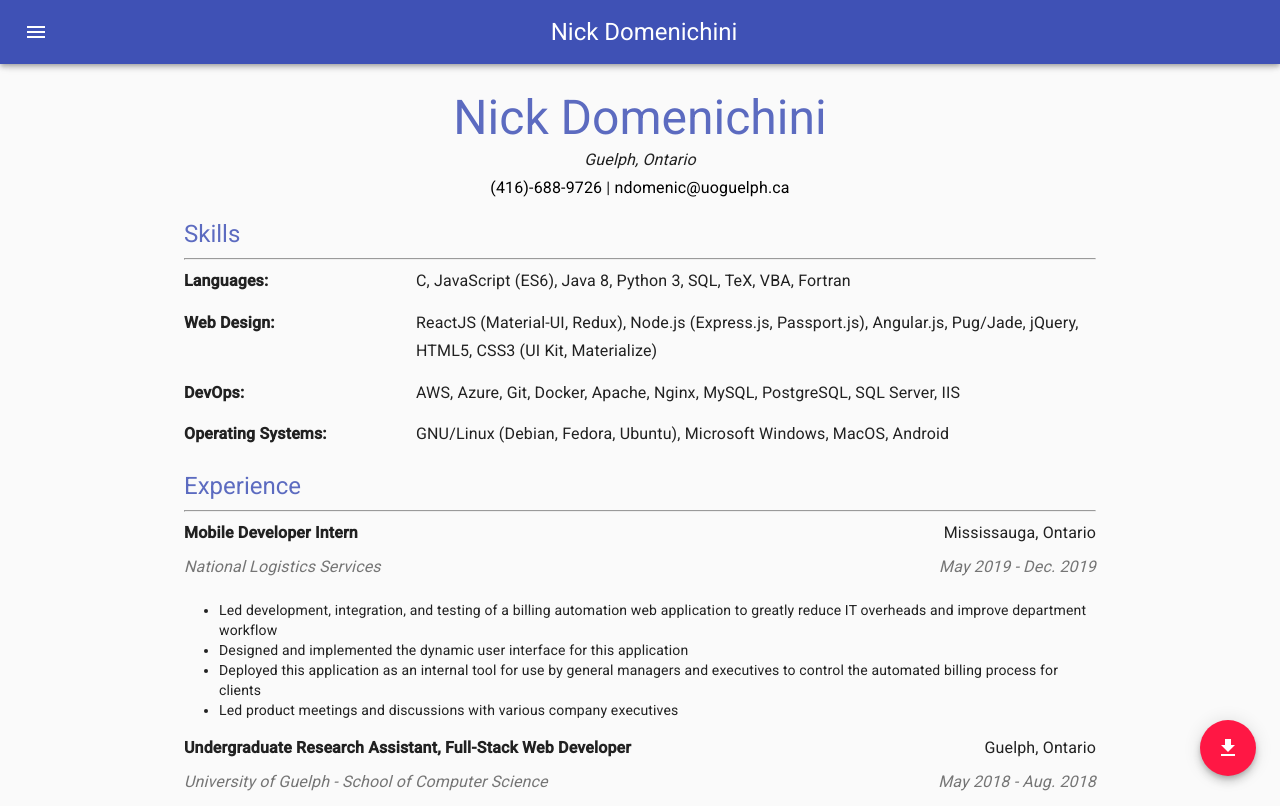
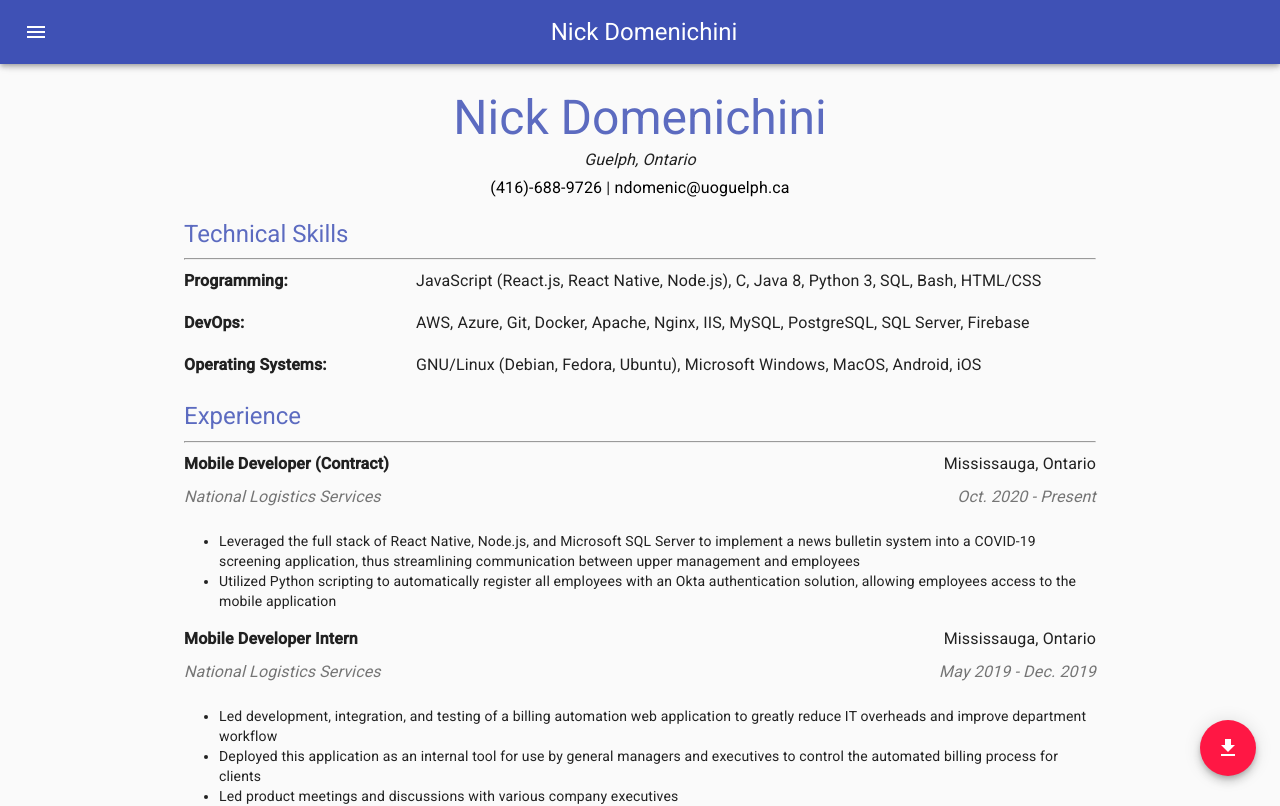
Before and after one commit to ndomenic/personal-site, a React (Create React App) app in the folder client/: page /resume in a window 1280 px wide. Shown: the top 806 px of the page. Built offline with nearby package versions, Linux system fonts and the light colour scheme.

Commit message:
Updated resume & other info

```diff
--- a/client/src/Components/Pages/ContactPage.jsx
+++ b/client/src/Components/Pages/ContactPage.jsx
@@ -16,7 +16,7 @@ const list1 = [
   {
     icon: <Icon>email</Icon>,
     primary: 'Email',
-    secondary: <a href="mailto:ndomenic@uoguelph.ca">ndomenic@uoguelph.ca</a>
+    secondary: <a href="mailto:nicholas.domenichini@gmail.com">nicholas.domenichini@gmail.com</a>
   },
   {
     icon: <Icon>code</Icon>,
--- a/client/src/Components/Pages/HomePage.jsx
+++ b/client/src/Components/Pages/HomePage.jsx
@@ -76,7 +76,7 @@ class HomePage extends React.Component {
         </div>
         <Container maxWidth="md">
           <Typography variant="h5" align="center" className={classes.heading}>
-            Hi, I'm Nick, Computer Science student and Full Stack software developer
+            Hi, I'm Nick; Full Stack software developer, dog lover, and car enthusiast.
           </Typography>
           <Grid container spacing={3}>
             {highlights.map((element) => (
--- a/client/src/Components/Pages/ResumePage.jsx
+++ b/client/src/Components/Pages/ResumePage.jsx
@@ -88,7 +88,7 @@ class ResumePage extends React.Component {
             <hr/>
             {sectionData.map((entry, index) => (
               <React.Fragment key={index}>
-                {sectionHeader === 'Skills' ? (
+                {sectionHeader === 'Technical Skills' ? (
                   <Grid container spacing={2}>
                     <Grid item xs={3}>
                       <Typography variant="subtitle1" className={classes.title} gutterBottom>
--- a/client/src/Components/Pages/resume.json
+++ b/client/src/Components/Pages/resume.json
@@ -1,23 +1,29 @@
 {
-  "Skills": [
+  "Technical Skills": [
     {
-      "title": "Languages",
-      "list": "C, JavaScript (ES6), Java 8, Python 3, SQL, TeX, VBA, Fortran"
-    },
-    {
-      "title": "Web Design",
-      "list": "ReactJS (Material-UI, Redux), Node.js (Express.js, Passport.js), Angular.js, Pug/Jade, jQuery, HTML5, CSS3 (UI Kit, Materialize)"
+      "title": "Programming",
+      "list": "JavaScript (React.js, React Native, Node.js), C, Java 8, Python 3, SQL, Bash, HTML/CSS"
     },
     {
       "title": "DevOps",
-      "list": "AWS, Azure, Git, Docker, Apache, Nginx, MySQL, PostgreSQL, SQL Server, IIS"
+      "list": "AWS, Azure, Git, Docker, Apache, Nginx, IIS, MySQL, PostgreSQL, SQL Server, Firebase"
     },
     {
       "title": "Operating Systems",
-      "list": "GNU/Linux (Debian, Fedora, Ubuntu), Microsoft Windows, MacOS, Android"
+      "list": "GNU/Linux (Debian, Fedora, Ubuntu), Microsoft Windows, MacOS, Android, iOS"
     }
   ],
   "Experience": [
+{
+      "title": "Mobile Developer (Contract)",
+      "company": "National Logistics Services",
+      "location": "Mississauga, Ontario",
+      "timePeriod": "Oct. 2020 - Present",
+      "bullets": [
+        "Leveraged the full stack of React Native, Node.js, and Microsoft SQL Server to implement a news bulletin system into a COVID-19 screening application, thus streamlining communication between upper management and employees",
+        "Utilized Python scripting to automatically register all employees with an Okta authentication solution, allowing employees access to the mobile application"
+      ]
+    },
     {
       "title": "Mobile Developer Intern",
       "company": "National Logistics Services",
@@ -25,7 +31,6 @@
       "timePeriod": "May 2019 - Dec. 2019",
       "bullets": [
         "Led development, integration, and testing of a billing automation web application to greatly reduce IT overheads and improve department workflow",
-        "Designed and implemented the dynamic user interface for this application",
         "Deployed this application as an internal tool for use by general managers and executives to control the automated billing process for clients",
         "Led product meetings and discussions with various company executives "
       ]
```
Also changed, not shown: 1 other file (tests, documents, lock files or other folders).
